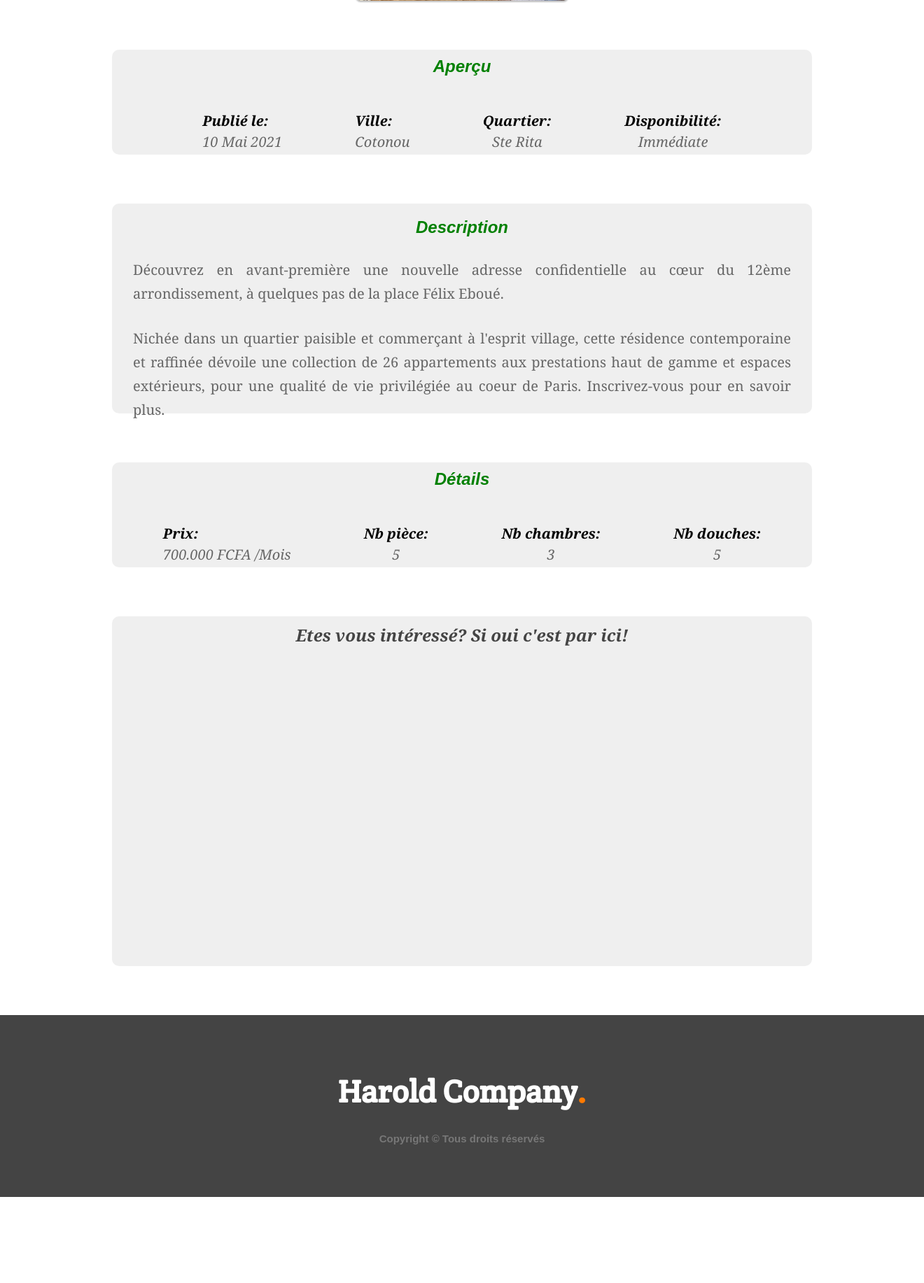
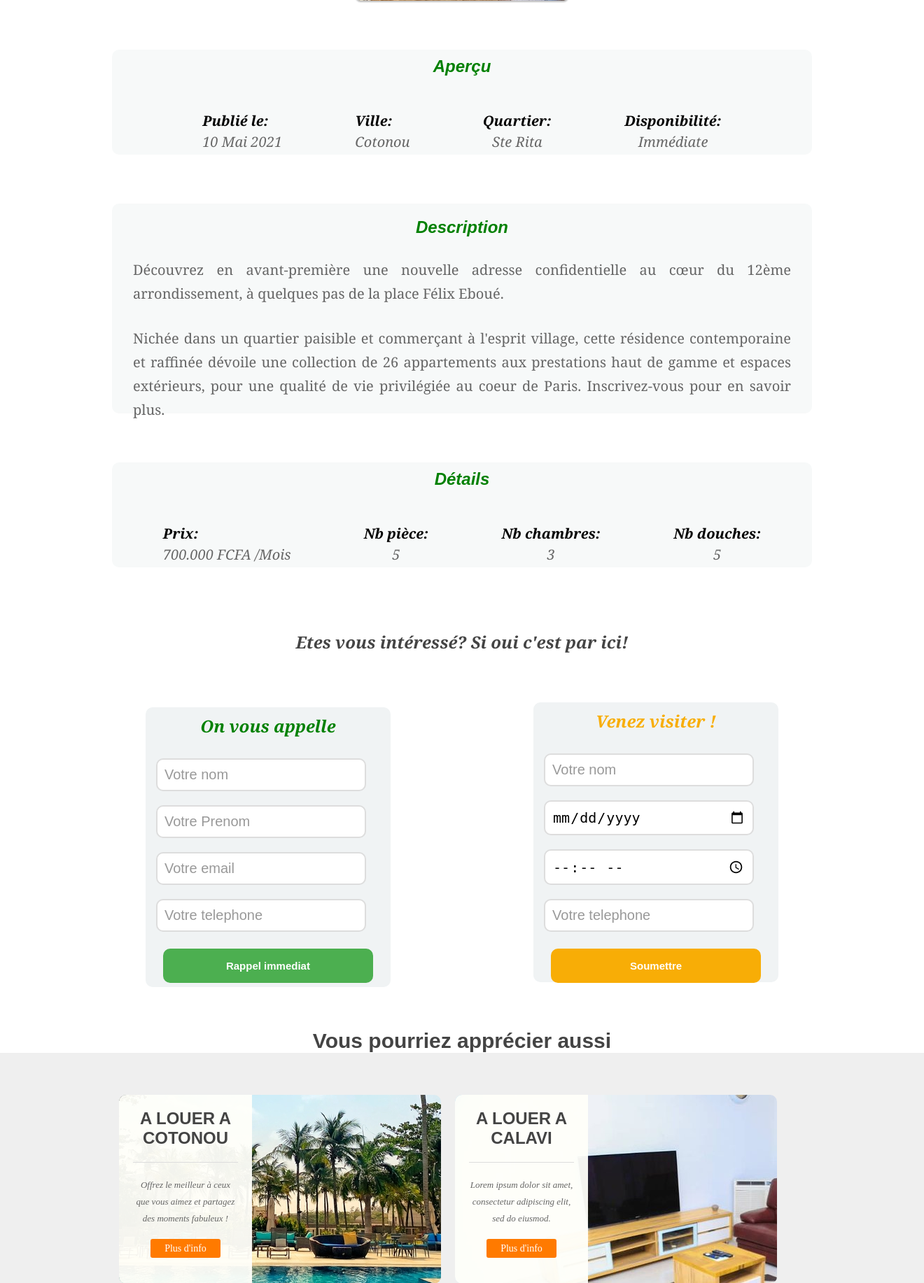
Before and after one commit to johnsonjw48/Harold-Company, a PHP site: page /index.php?action=Infos in a window 1320 px wide. Shown: the part 489-2323 px from the top of the page at 70% size. Before the commit the page ends 2200 px from the top, so only its background shows below. Run offline with PHP 8.4, Linux system fonts and the light colour scheme; data that the repository does not hold is empty; some web fonts are replaced.

Commit message:
suite_details

```diff
--- a/Public/style.css
+++ b/Public/style.css
@@ -47,7 +47,7 @@ a
 }
 .wrapper
 {
-    width: 940px;
+    width: 1000px;
     margin: 0 auto;
     padding: 0 10px;
 }
@@ -182,11 +182,18 @@ header nav ul li a
     background-color: #efefef;
     padding: 60px 0;
 }
+
+#possibilities #wrapper{
+    display: inline-block;
+}
+
+
 #possibilities article{
     width: 460px;
     height: 270px;
     float: left;
     border-radius: 10px;
+
 }
 
 
@@ -198,24 +205,76 @@ header nav ul li a
     height: 300px;
    /* float: left;*/
     border-radius: 10px;
-    background-color: #efefef;
+    background-color: #F7F9F9;
 }
 
 #interesse{
 
-    margin-top: 70px;
+    margin-top: 20px;
     margin-bottom: 70px;
     width: 1000px;
     height: 500px;
    /* float: left;*/
     border-radius: 10px;
-    background-color: #efefef;
+    background-color: white;
+    display: inline-block;
+}
+
+#rappel{
+    margin-top: 70px;
+    margin-bottom: 70px;
+    width: 350px;
+    height: 400px;
+   /* float: left;*/
+    border-radius: 10px;
+    background-color: #F0F3F4;
+    display: inline-block;
+    margin-right: 200px;
+}
+
+#visit{
+    margin-top: 70px;
+    margin-bottom: 70px;
+    width: 350px;
+    height: 400px;
+   /* float: left;*/
+    border-radius: 10px;
+    background-color: #F0F3F4;
+    display: inline-block;
 }
 
 #interesse h4{
     font-family: georgia;
-    padding-top: 10px;
+   /* padding-top: 10px;*/
     font-style: italic;
+}
+
+#interesse #rappel form input{
+  width: 300px;
+  border-radius: 10px;
+  margin-bottom: 20px;
+
+
+}
+
+#interesse #visit form input{
+  width: 300px;
+  border-radius: 10px;
+  margin-bottom: 20px;
+
+
+}
+
+#interesse #rappel h4{
+ margin-bottom: -30px;
+padding-top: 10px;
+ color: green;
+}
+
+#interesse #visit h4{
+ margin-bottom: -30px;
+padding-top: 10px;
+ color: #F8AD06;
 }
 
 #aperçu{
@@ -225,7 +284,7 @@ header nav ul li a
     height: 150px;
    /* float: left;*/
     border-radius: 10px;
-    background-color: #efefef;
+    background-color: #F7F9F9;
 }
 
 #aperçu h4{
@@ -257,7 +316,7 @@ header nav ul li a
     height: 150px;
    /* float: left;*/
     border-radius: 10px;
-    background-color: #efefef;
+    background-color: #F7F9F9;
 }
 
 #details h4{
@@ -390,13 +449,48 @@ label{
     margin-right: 10px;
     color:#777;
 }
-input[type="text"]{
+input[type="text"], input[type="date"], input[type="time"]{
     padding: 10px;
     font-size: 20px;
     margin-right: 20px;
     border: 2px solid #ddd;
     border-radius: 3px;
 }
+
+input[type=submit]{
+  background-color: #4CAF50;
+  border: none;
+  color: white;
+  padding: 16px 32px;
+  text-decoration: none;
+  margin: 4px 2px;
+  cursor: pointer;
+  font-weight: bold;
+  font-size: 15px;
+  font-family: Arial;
+}
+
+#visit input[type=submit]{
+  background-color: #F8AD06;
+  border: none;
+  color: white;
+  padding: 16px 32px;
+  text-decoration: none;
+  margin: 4px 2px;
+  cursor: pointer;
+  font-weight: bold;
+  font-size: 15px;
+  font-family: Arial;
+}
+
+input[type="tel"]{
+    padding: 10px;
+    font-size: 20px;
+    margin-right: 20px;
+    border: 2px solid #ddd;
+    border-radius: 3px;
+}
+
 .button-3{
     color: #fff;
     font-size: 20px;
--- a/Vues/Infos.php
+++ b/Vues/Infos.php
@@ -110,6 +110,31 @@
 
       <h4>Etes vous intéressé? Si oui c'est par ici!</h4>
 
+
+      <div id="rappel">
+        <h4>On vous appelle</h4>
+        <form>
+         <input type="text" name="nom" placeholder="Votre nom">
+         <input type="text" name="prenom" placeholder="Votre Prenom">
+         <input type="text" name="email" placeholder="Votre email">
+         <input type="tel" name="telephone" placeholder="Votre telephone">
+         <input type="submit" name="rappel" value="Rappel immediat">
+        </form>
+
+      </div>
+
+
+      <div id="visit">
+       <h4>Venez visiter !</h4>
+        <form>
+         <input type="text" name="nom" placeholder="Votre nom">
+         <input type="date" name="jour" placeholder="Jour de visite">
+         <input type="time" name="heure" placeholder="Heure de visite">
+         <input type="tel" name="telephone" placeholder="Votre telephone">
+         <input type="submit" name="rappel" value="Soumettre">
+        </form>
+      </div>
+
     </div>
 
   </center>
@@ -117,6 +142,30 @@
 
 </div>
 
+
+       <center>
+            <h3 style="font-family: Arial;">Vous pourriez apprécier aussi</h3>
+        </center>
+
+        <section id="possibilities">
+            <div class="wrapper">
+                <article id="possibility-1">
+                    <div class="overlay">
+                        <h4>A louer a Cotonou</h4>
+                        <p><small>Offrez le meilleur à ceux que vous aimez et partagez des moments fabuleux !</small></p>
+                        <a href="" class="button-2">Plus d'info</a>
+                    </div>
+                </article>
+                <article id="possibility-2">
+                    <div class="overlay">
+                        <h4>A louer a Calavi</h4>
+                        <p><small>Lorem ipsum dolor sit amet, consectetur adipiscing elit, sed do eiusmod.</small></p>
+                        <a href="" class="button-2">Plus d'info</a>
+                    </div>
+                </article>
+                <div class="clear"></div>
+            </div>
+        </section>
 
 
 
```
